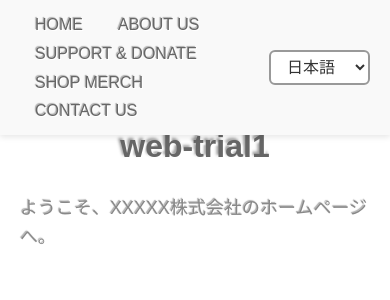
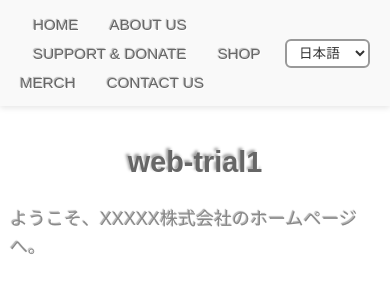
Before and after one commit to Pothos-N-joy/web-trial01, a Jekyll site: the page built from ja/index.md, in a window 390 px wide. Shown: the top 300 px of the page. Built offline with Jekyll 4.4.1, drawn with Linux system fonts in a browser that asks for light colours.

Commit message:
Update style.css
Tablet compatible

```diff
--- a/assets/css/style.css
+++ b/assets/css/style.css
@@ -2,13 +2,13 @@
 body {
   margin: 0;
   font-family: "Arial", sans-serif;
-  font-size: 16px;   /* PC・タブレット標準 */
-  line-height: 1.6;  /* 読みやすい行間 */
   background-color: #ffffff;
   color: #888888;  /* 薄めのグレー */
   text-shadow:
-    1px 1px 0 #ffffff,   /* 下に光 */
-    -1px -1px 1px #aaaaaa; /* 上に影 */
+    1px 1px 0 #ffffff,
+    -1px -1px 1px #aaaaaa;
+  font-size: 16px;      /* PC標準 */
+  line-height: 1.6;
 }
 
 /* --- 固定ナビバー --- */
@@ -17,7 +17,7 @@
   top: 0;
   left: 0;
   width: 100%;
-  background: #f9f9f9; /* 白寄りの淡いグレー */
+  background: #f9f9f9;
   box-shadow: 0 2px 6px rgba(0, 0, 0, 0.1);
   z-index: 1000;
 }
@@ -29,40 +29,39 @@
   padding: 10px 20px;
 }
 
-/* --- ナビゲーションリンク --- */
 .nav-links a {
-  position: relative;           /* 疑似要素を基準にする */
+  position: relative;
   text-decoration: none;
   padding: 8px 16px;
   margin: 0 5px;
-  background: transparent;    /* 背景を透明に */
-  border: none;              /* 枠をなくす */
+  background: transparent;
+  border: none;
   color: #666666;
   transition: background 0.2s ease-in-out, color 0.2s ease-in-out;
-  box-shadow: none;          /* 影をなくす */
+  box-shadow: none;
+  font-size: 1rem;
 }
 
-/* 下線を疑似要素で用意 */
 .nav-links a::after {
   content: "";
   position: absolute;
   left: 0;
-  bottom: -2px;                /* テキストのすぐ下に配置 */
+  bottom: -2px;
   width: 0%;
   height: 2px;
-  background-color: #333333;   /* 下線の色 */
+  background-color: #333333;
   transition: width 0.3s ease-in-out;
 }
+
 .nav-links a:hover {
-  background: #f0f0f0;       /* ホバー時に薄いグレー背景 */
-  color: #333333;            /* ホバー時は濃いグレー文字 */
+  background: #f0f0f0;
+  color: #333333;
 }
 
 .nav-links a:hover::after {
   width: 100%;
 }
 
-/* --- 言語選択ボタン（右端に配置） --- */
 .lang-selector {
   margin-left: 20px;
 }
@@ -82,20 +81,18 @@
   background: #f0f0f0;
 }
 
-/* --- メイン部分に余白（固定ナビが重ならないように） --- */
 main {
   padding: 100px 20px 40px 20px;
 }
 
-/* --- トップページタイトル（アニメーション） --- */
 .home-title {
   text-align: center;
   font-size: 2.5rem;
   font-weight: bold;
-  color: #666666;  /* 濃いめの薄グレー */
+  color: #666666;
   text-shadow:
-    2px 2px 2px #ffffff,   /* 下側を明るくして光沢感 */
-    -2px -2px 3px #999999; /* 上側に影で凹み強調 */
+    2px 2px 2px #ffffff,
+    -2px -2px 3px #999999;
   animation: fadeInMove 2s ease-out;
 }
 
@@ -110,18 +107,40 @@
   }
 }
 
-/* --- スマホ調整 --- */
-@media (max-width: 600px) {
-  body {
-    font-size: 18px;   /* スマホは少し大きめ */
-  }
+/* --- レスポンシブ調整 --- */
 
-  .home-title {
-    font-size: 2rem;  /* タイトルも少し縮小してバランス調整 */
-  }
+/* 小型スマホ（～480px） */
+@media (max-width: 480px) {
+  body { font-size: 18px; }
+  .home-title { font-size: 1.8rem; }
+  .nav-links a { font-size: 0.95rem; padding: 5px 8px; }
+  #lang-select { font-size: 0.85rem; padding: 4px 8px; }
+  main { padding: 120px 10px 30px 10px; }
+}
 
-  .nav-links a {
-    padding: 6px 10px; /* リンクの余白を調整 */
-    font-size: 1rem;
-  }
+/* 中型スマホ（481px～600px） */
+@media (min-width: 481px) and (max-width: 600px) {
+  body { font-size: 18px; }
+  .home-title { font-size: 2rem; }
+  .nav-links a { font-size: 1rem; padding: 6px 10px; }
+  #lang-select { font-size: 0.9rem; padding: 5px 10px; }
+  main { padding: 120px 15px 30px 15px; }
 }
+
+/* タブレット（601px～900px） */
+@media (min-width: 601px) and (max-width: 900px) {
+  body { font-size: 17px; }
+  .home-title { font-size: 2.3rem; }
+  .nav-links a { font-size: 1rem; padding: 7px 12px; }
+  #lang-select { font-size: 0.95rem; padding: 5px 10px; }
+  main { padding: 110px 20px 35px 20px; }
+}
+
+/* 大型画面 PC（901px～） */
+@media (min-width: 901px) {
+  body { font-size: 16px; }
+  .home-title { font-size: 2.5rem; }
+  .nav-links a { font-size: 1rem; padding: 8px 16px; }
+  #lang-select { font-size: 1rem; padding: 6px 12px; }
+  main { padding: 100px 20px 40px 20px; }
+}
```
